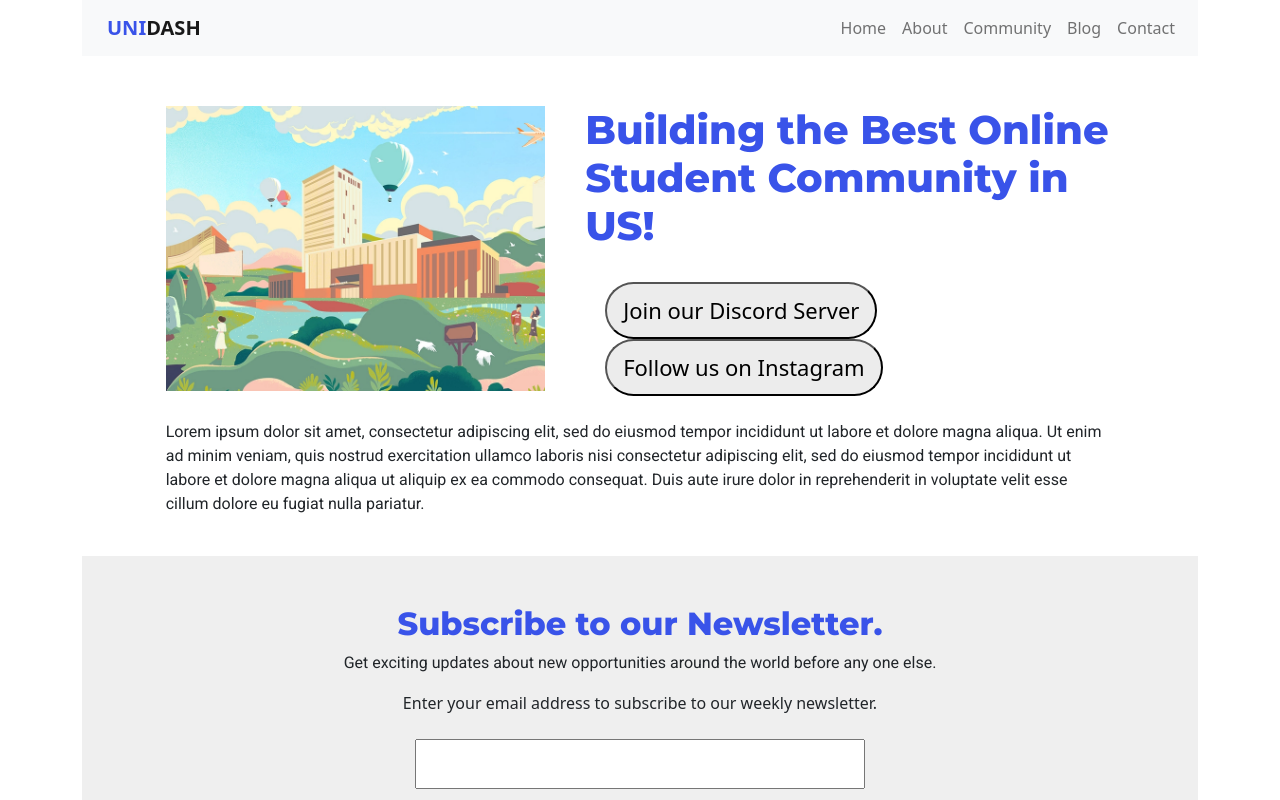
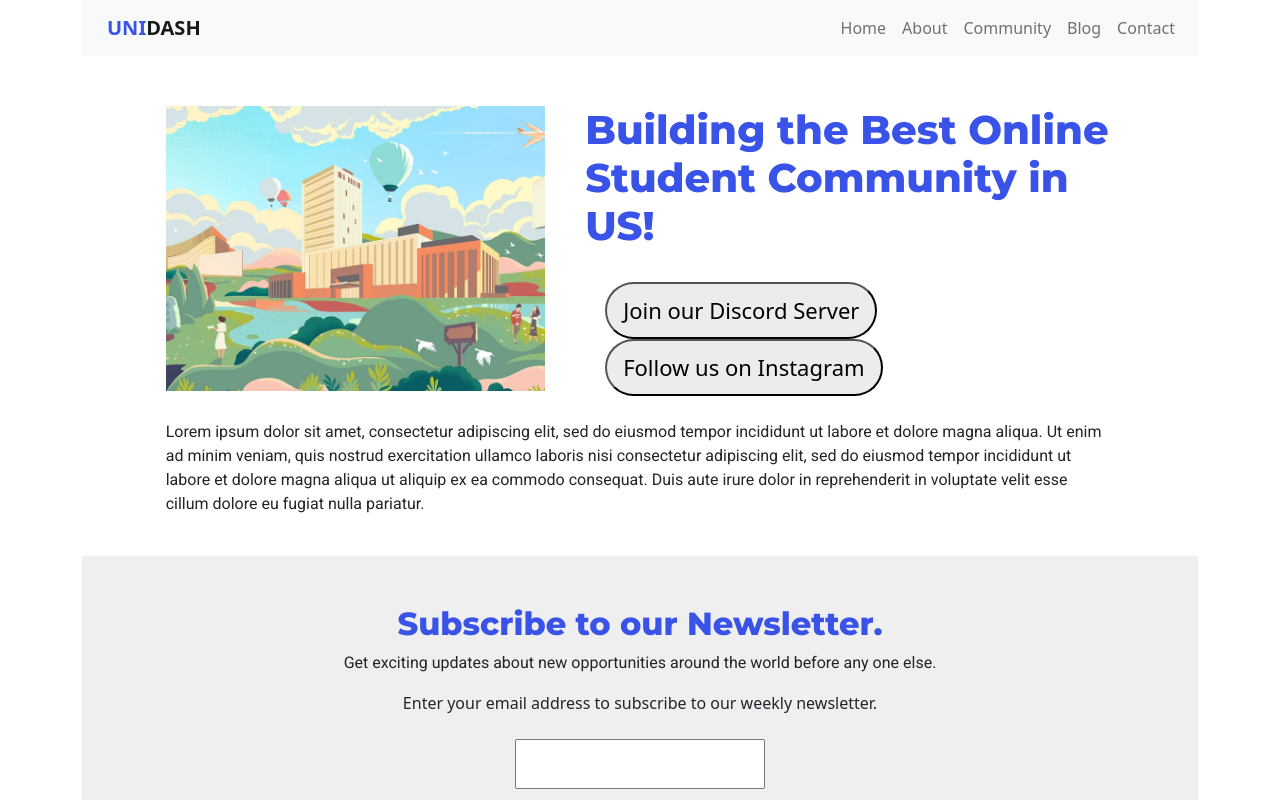
Before and after one commit to sxnnytripathi/unimuni, a plain HTML site: page index.html in a window 1280 px wide. Shown: the top 800 px of the page. Drawn offline with nearby package versions, Linux system fonts and the light colour scheme; a web font is replaced by a local one.

Commit message:
Update styles.css

```diff
--- a/css/styles.css
+++ b/css/styles.css
@@ -1,5 +1,3 @@
-nav {display: fixed;}
-
 .navbar-brand {
 	margin-left : 25px;
 }
@@ -98,7 +96,7 @@ text-align : center;
 
 .mailbox {
 height: 50px;
-width: 450px;
+width: 250px;
 text-align: center;
 
 }
```
